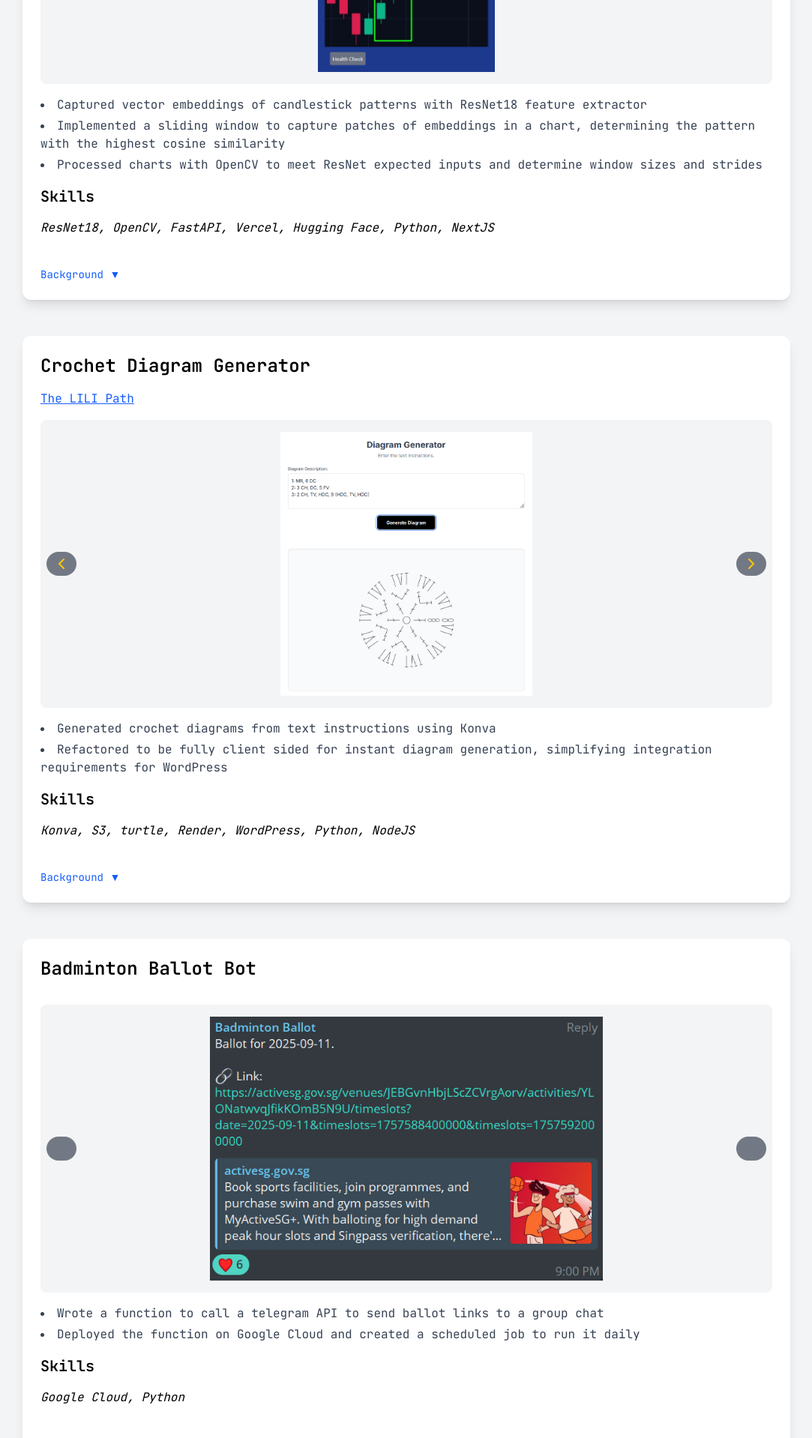
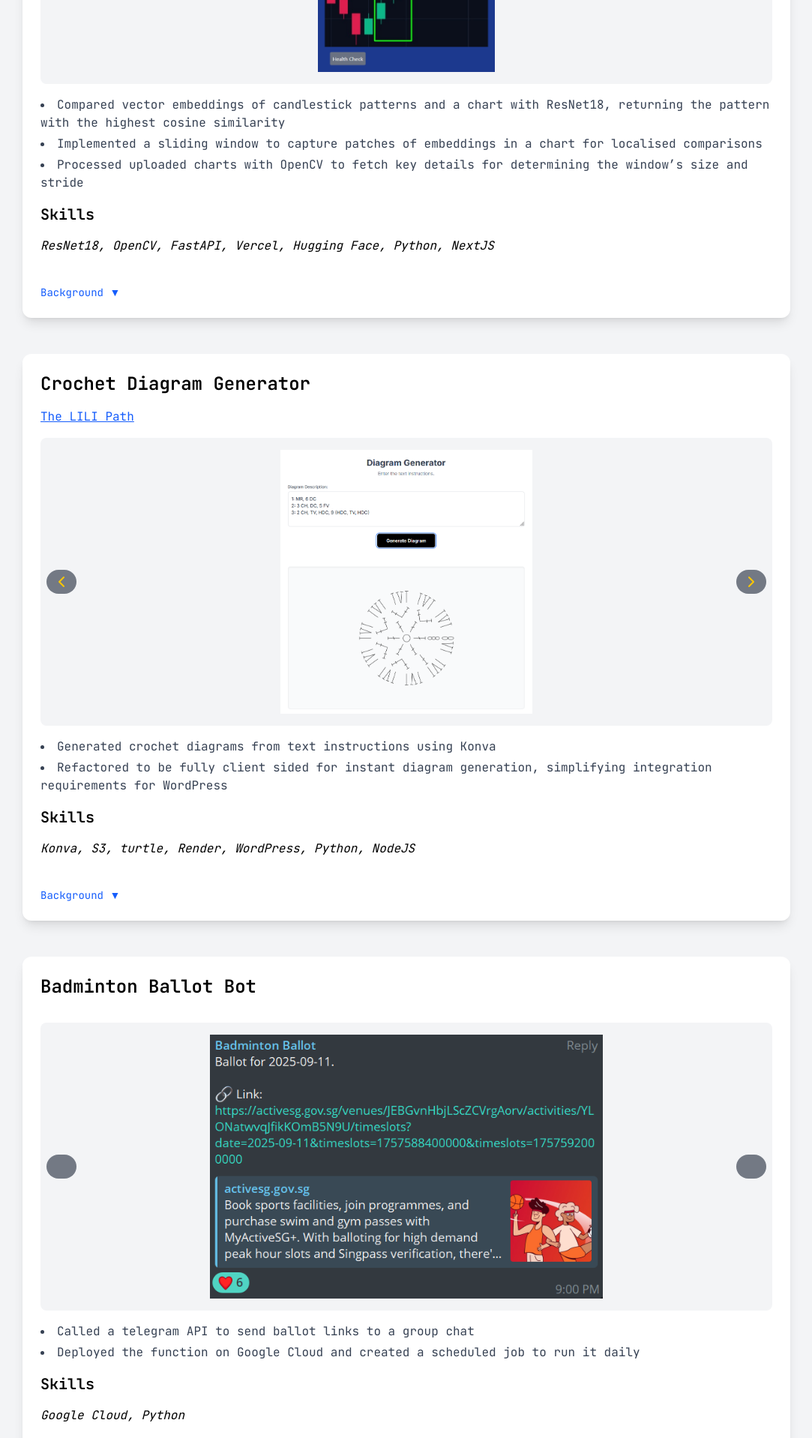
Before and after one commit to jaey8den/jaey8den-portfolio, a Next.js app: page / in a window 1280 px wide. Shown: the part 2120-4038 px from the top of the page at 75% size, without its empty margins (98-1181 px from the left). Built offline with nearby package versions, Linux system fonts and the light colour scheme.

Commit message:
resume change

```diff
--- a/src/app/components/ExperienceTimeline.jsx
+++ b/src/app/components/ExperienceTimeline.jsx
@@ -9,9 +9,9 @@ const experiences = [
     company: "Transcentech Pte. Ltd.",
     date: "Jan 2024 – Oct 2024",
     points: [
+      "Developed web applications in .Net and maintained databases in SSMS, using WCF to retrieve and store information",
       "Identified bottlenecks and optimised stored procedures, shortening rendering times by 10%",
-      "Introduced logging in entire systems for debugging & security",
-      "Wrote test cases and supported user acceptance testing and adhoc deployments",
+      "Conducted code reviews with SonarQube and satisfied WAPT before deploying to production",
     ],
     skills: ".Net, SSMS, Redis",
   },
--- a/src/app/components/Projects.jsx
+++ b/src/app/components/Projects.jsx
@@ -11,9 +11,9 @@ const projects = [
     title: "Candlesticks Matcher",
     screenshots: ["/cdsm/cdsm-1.png"],
     points: [
-      "Captured vector embeddings of candlestick patterns with ResNet18 feature extractor",
-      "Implemented a sliding window to capture patches of embeddings in a chart, determining the pattern with the highest cosine similarity",
-      "Processed charts with OpenCV to meet ResNet expected inputs and determine window sizes and strides",
+      "Compared vector embeddings of candlestick patterns and a chart with ResNet18, returning the pattern with the highest cosine similarity",
+      "Implemented a sliding window to capture patches of embeddings in a chart for localised comparisons",
+      "Processed uploaded charts with OpenCV to fetch key details for determining the window’s size and stride",
     ],
     details: [
       "I've had a strong interest in stock trading and have been trading since Apr 2024. As I think of projects to work on to build my portfolio, I figured why not do something related to stocks? ",
@@ -45,7 +45,7 @@ const projects = [
     title: "Badminton Ballot Bot",
     screenshots: ["/bbb/bbb-1.png"],
     points: [
-      "Wrote a function to call a telegram API to send ballot links to a group chat",
+      "Called a telegram API to send ballot links to a group chat",
       "Deployed the function on Google Cloud and created a scheduled job to run it daily",
     ],
     details: [
```
Also changed, not shown: 1 other file (tests, documents, lock files or other folders).
